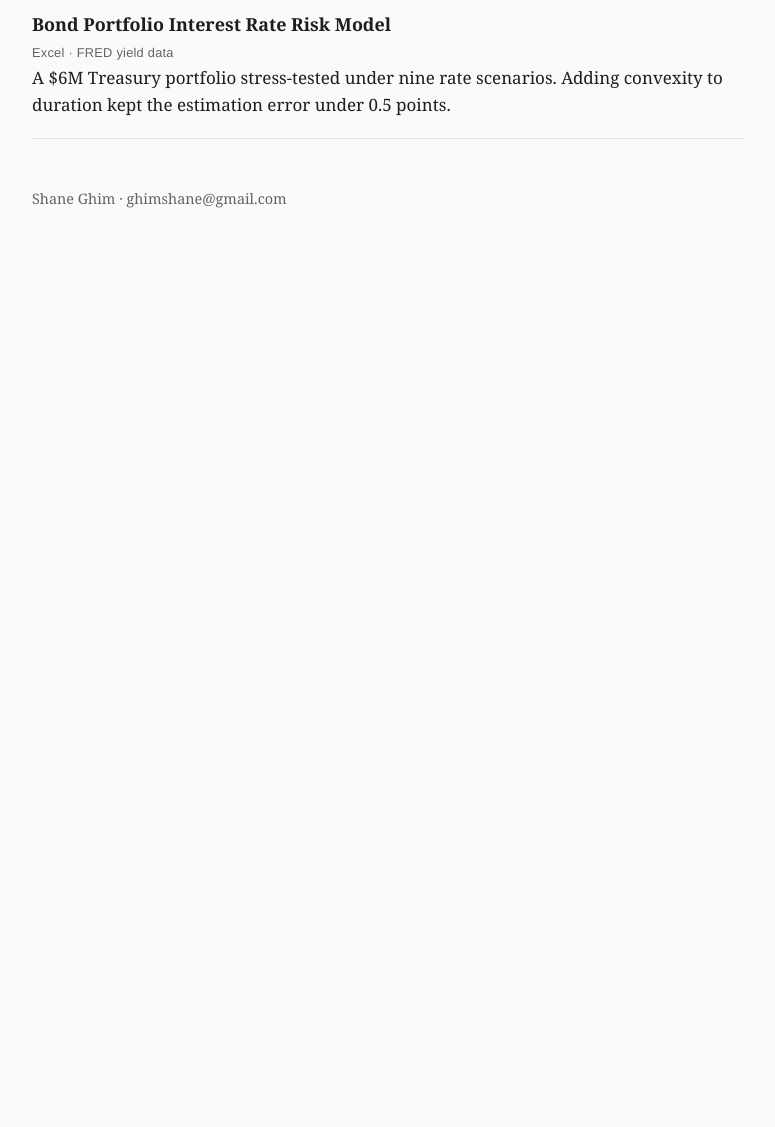
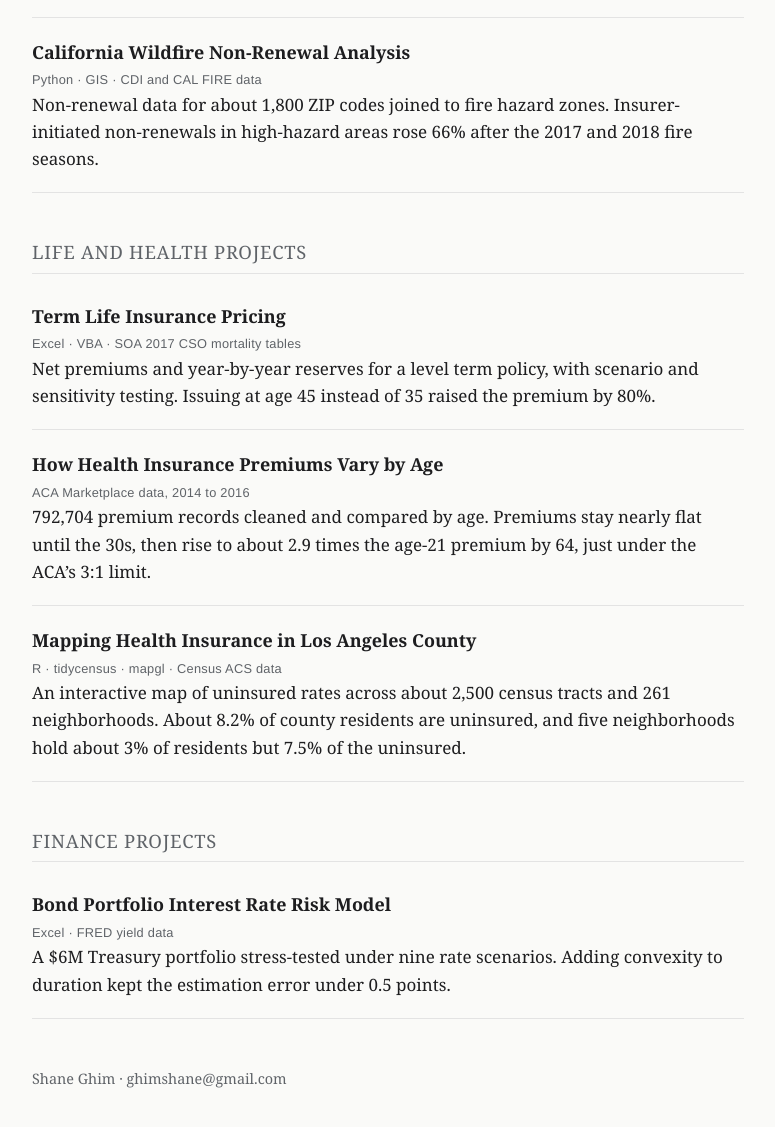
Before and after one commit to shaneghim/shaneghim.github.io, a plain HTML site: page index.html in a window 1280 px wide. Shown: the part 1187-2314 px from the top of the page, without its empty margins (252-1027 px from the left). Before the commit the page ends 1469 px from the top, so only its background shows below. Drawn offline with Linux system fonts and the light colour scheme.

Commit message:
Add files via upload

```diff
--- a/index.html
+++ b/index.html
@@ -30,7 +30,7 @@
 <main>
   <header>
     <h1>Shane Ghim</h1>
-    <p class="tagline">Applied Mathematics, Cal State LA (Dec 2026) &middot; Exams P and FM passed &middot; Los Angeles, CA</p>
+    <p class="tagline">Applied Mathematics, Cal State LA (Dec 2026) &middot; Exams P and FM passed &middot; MAS-I in April 2027 &middot; Los Angeles, CA</p>
     <nav class="links">
       <a href="mailto:ghimshane@gmail.com">Email</a>
       <a href="https://www.linkedin.com/in/shaneghim/">LinkedIn</a>
@@ -44,31 +44,57 @@
   </section>
 
   <section>
-    <h2>Projects</h2>
+    <h2>P&amp;C and Actuarial Projects</h2>
 
+    <a class="project" href="https://shaneghim.github.io/elninobuhlmann/">
+      <h3>Does a Strong El Ni&ntilde;o Raise California Flood Losses?</h3>
+      <p class="tools">B&uuml;hlmann credibility &middot; FEMA NFIP and NOAA data</p>
+      <p>A credibility analysis of 51,862 California flood claims from 1979 to 2025. The average strong El Ni&ntilde;o winter cost about 1.61 times a normal winter, but the effect hinged on two severe winters, and county histories weren&rsquo;t credible enough to differ from the statewide factor.</p>
+    </a>
     <a class="project" href="https://shaneghim.github.io/lossreserving/">
       <h3>Loss Reserving: Chain Ladder vs. Bornhuetter-Ferguson</h3>
       <p class="tools">Excel &middot; CAS Schedule P data</p>
       <p>Paid loss triangles for a large auto insurer, backtested against actual outcomes. BF stayed within 3% for the most recent accident years, while chain ladder overestimated 2007 by 7.5%.</p>
     </a>
-
     <a class="project" href="https://shaneghim.github.io/claimfreq/">
       <h3>Auto Claim Frequency: Poisson GLM vs. GAM</h3>
       <p class="tools">R &middot; about 678,000 motor liability policies</p>
       <p>Frequency models tested on a 20% holdout. The riskiest 10% of policies had about six times the claim rate of the safest 10%.</p>
     </a>
-
     <a class="project" href="https://shaneghim.github.io/floodclaimsdashboard/">
       <h3>U.S. Flood Insurance Claims Dashboard</h3>
       <p class="tools">SQL &middot; Power BI &middot; 2.7 million FEMA claims</p>
       <p>A SQL to Power BI pipeline and interactive dashboard. Three hurricanes made up 37.7% of all payments, and claims in moderate to low-risk zones averaged close to those in high-risk zones.</p>
     </a>
-
     <a class="project" href="https://shaneghim.github.io/wildfirenonrenewals/">
       <h3>California Wildfire Non-Renewal Analysis</h3>
       <p class="tools">Python &middot; GIS &middot; CDI and CAL FIRE data</p>
       <p>Non-renewal data for about 1,800 ZIP codes joined to fire hazard zones. Insurer-initiated non-renewals in high-hazard areas rose 66% after the 2017 and 2018 fire seasons.</p>
     </a>
+  </section>
+
+  <section>
+    <h2>Life and Health Projects</h2>
+
+    <a class="project" href="https://shaneghim.github.io/termlifepricing/">
+      <h3>Term Life Insurance Pricing</h3>
+      <p class="tools">Excel &middot; VBA &middot; SOA 2017 CSO mortality tables</p>
+      <p>Net premiums and year-by-year reserves for a level term policy, with scenario and sensitivity testing. Issuing at age 45 instead of 35 raised the premium by 80%.</p>
+    </a>
+    <a class="project" href="https://shaneghim.github.io/premiumsbyage/">
+      <h3>How Health Insurance Premiums Vary by Age</h3>
+      <p class="tools">ACA Marketplace data, 2014 to 2016</p>
+      <p>792,704 premium records cleaned and compared by age. Premiums stay nearly flat until the 30s, then rise to about 2.9 times the age-21 premium by 64, just under the ACA&rsquo;s 3:1 limit.</p>
+    </a>
+    <a class="project" href="https://shaneghim.github.io/lacountyuninsuredmap/">
+      <h3>Mapping Health Insurance in Los Angeles County</h3>
+      <p class="tools">R &middot; tidycensus &middot; mapgl &middot; Census ACS data</p>
+      <p>An interactive map of uninsured rates across about 2,500 census tracts and 261 neighborhoods. About 8.2% of county residents are uninsured, and five neighborhoods hold about 3% of residents but 7.5% of the uninsured.</p>
+    </a>
+  </section>
+
+  <section>
+    <h2>Finance Projects</h2>
 
     <a class="project" href="https://shaneghim.github.io/bondriskmodel/">
       <h3>Bond Portfolio Interest Rate Risk Model</h3>
```
